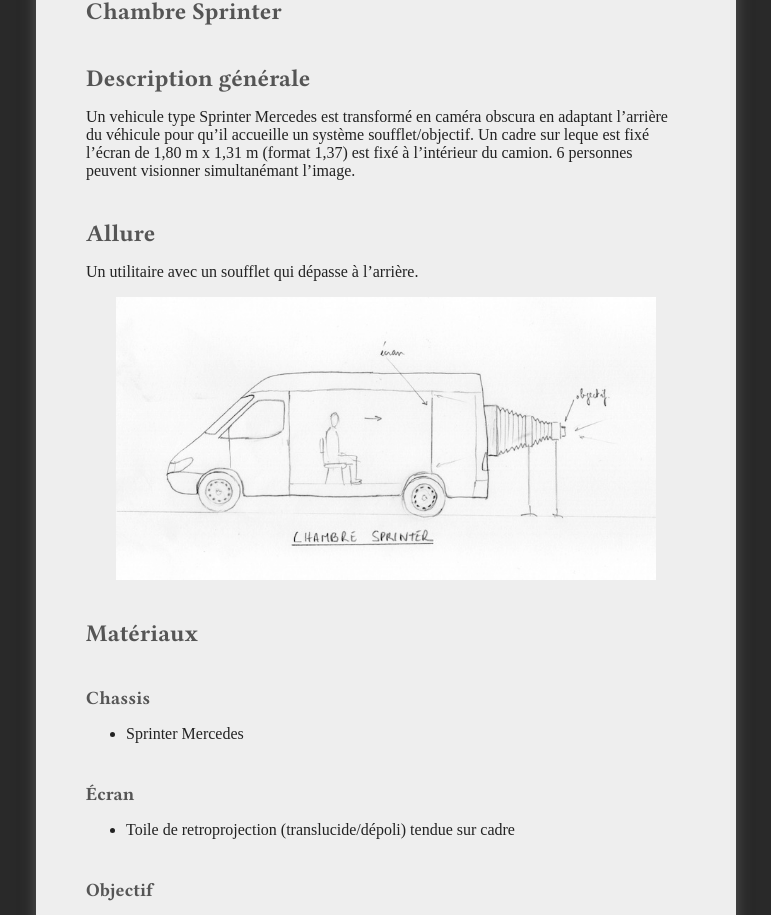
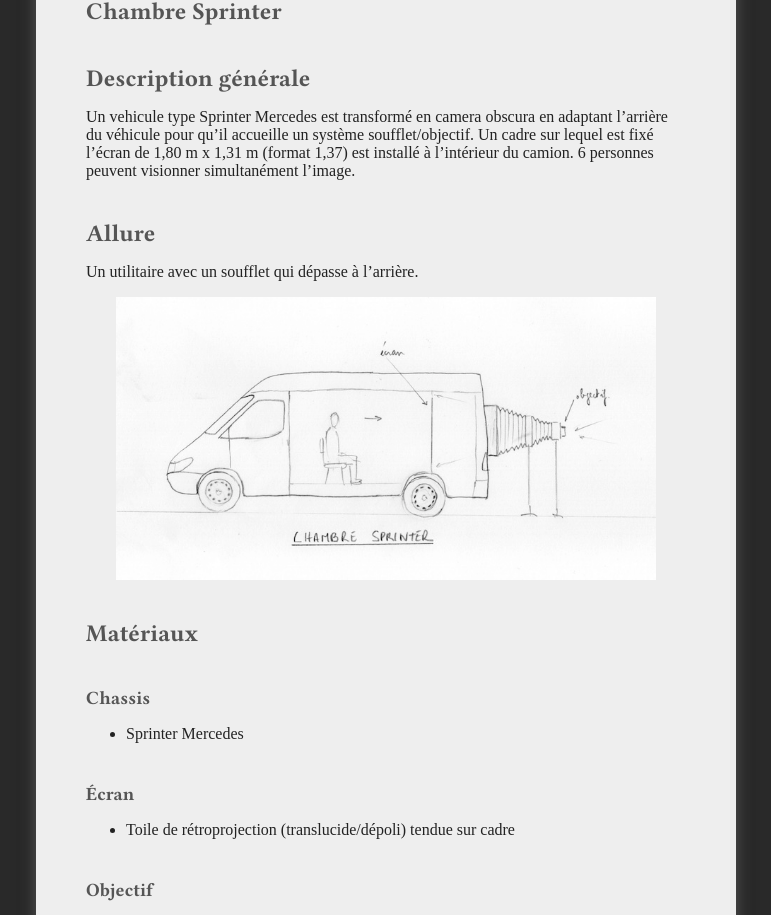
Before and after one commit to virginienokill/camera-obscura, a Jekyll site: the page built from contenu/prototypes/camera04.md, in a window 1280 px wide and 1400 px high. Shown: the part 129-1044 px from the top of the window, without its empty margins (254-1025 px from the left). Built offline with Jekyll 4.4.1, drawn with Linux system fonts in a browser that asks for light colours; nearby versions of some CDN libraries; some web fonts are replaced; our own code applies the rules of GitHub Pages for plain Markdown files; a script that is not in the unit is left out; the repository's description, which GitHub fills in, is left out; some of the changed text lies outside the part shown.

Commit message:
Update camera04.md

```diff
--- a/contenu/prototypes/camera04.md
+++ b/contenu/prototypes/camera04.md
@@ -1,7 +1,7 @@
 #  Chambre Sprinter
 
 ## Description générale
-Un vehicule type Sprinter Mercedes est transformé en caméra obscura en adaptant l'arrière du véhicule pour qu'il accueille un système soufflet/objectif. Un cadre sur leque est fixé l'écran de 1,80 m x 1,31 m (format 1,37) est fixé à l'intérieur du camion. 6 personnes peuvent visionner simultanémant l'image.
+Un vehicule type Sprinter Mercedes est transformé en camera obscura en adaptant l'arrière du véhicule pour qu'il accueille un système soufflet/objectif. Un cadre sur lequel est fixé l'écran de 1,80 m x 1,31 m (format 1,37) est installé à l'intérieur du camion. 6 personnes peuvent visionner simultanément l'image.
 
 ## Allure
 Un utilitaire avec un soufflet qui dépasse à l'arrière.
@@ -14,7 +14,7 @@
 - Sprinter Mercedes
 
 ### Écran
-- Toile de retroprojection (translucide/dépoli) tendue sur cadre
+- Toile de rétroprojection (translucide/dépoli) tendue sur cadre
 
 ### Objectif
 - Process lens Wray Lustrar 16/1075mm Apo
```
Also changed, not shown: other parts of contenu/prototypes/camera04.md (+1 -1 lines).
